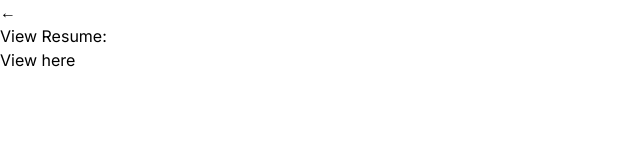
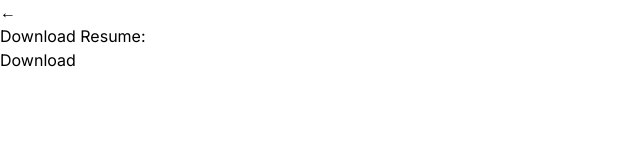
Before and after one commit to JoshGoold/Portfolio, a React (Vite) app in the folder JoshsPortfolio/: page /resume in a window 1280 px wide. Shown: the top 160 px of the page, without its empty margins (0-640 px from the left). Built offline with nearby package versions, Linux system fonts and the light colour scheme.

Commit message:
resume download

```diff
--- a/JoshsPortfolio/src/Resume.jsx
+++ b/JoshsPortfolio/src/Resume.jsx
@@ -1,5 +1,6 @@
 import React from 'react'
 import { useNavigate } from 'react-router-dom'
+import resume from "./assets/resume.pdf"
 
 const Resume = () => {
 
@@ -11,8 +12,8 @@ const Resume = () => {
             <a onClick={()=>nav("/")} title='Back' className='px-10 text-3xl cursor-pointer '>←</a>
         </div>
     <div className='flex gap-5 items-center justify-center mt-80'>
-      <h1>View Resume: </h1>
-      <a className='bg-green-800 rounded px-1' href="https://drive.google.com/file/d/1_xA42GHOUcN0UlPZwNEUNuxHGnuVvwTc/view">View here</a>
+      <h1>Download Resume: </h1>
+      <a className='bg-green-800 rounded px-1' download={resume}>Download</a>
     </div>
 
     </div>
```
Also changed, not shown: 1 other file (tests, documents, lock files or other folders).
